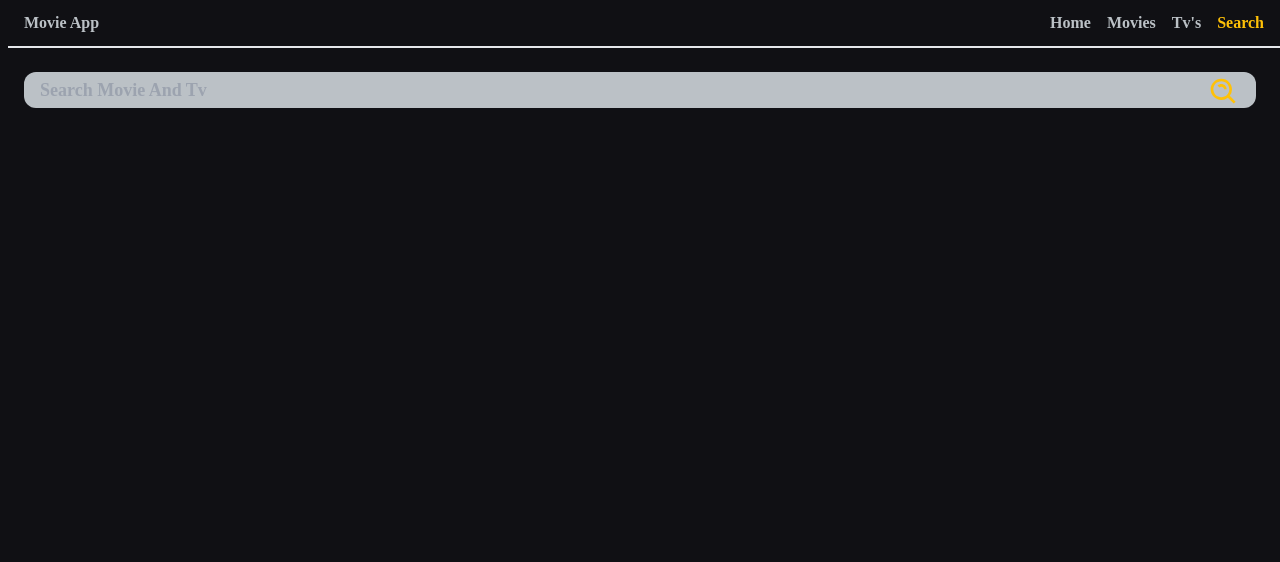
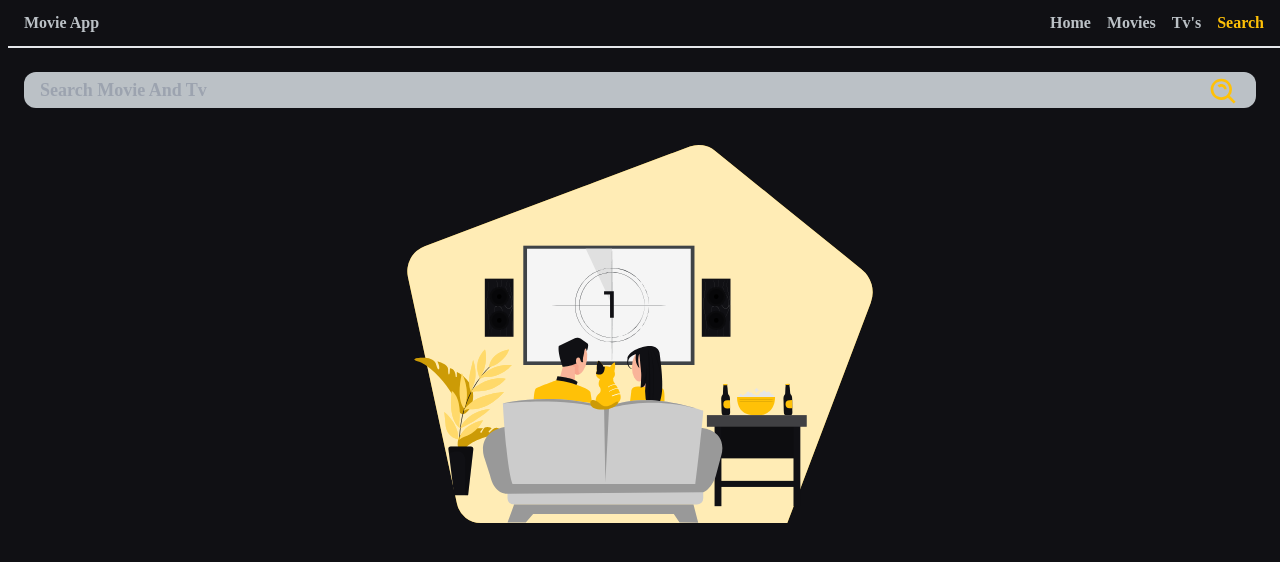
Before and after one commit to RaminMajidi/movie-app, a Next.js app: page /search in a window 1280 px wide. Shown: the top 562 px of the page. Built offline with nearby package versions, Linux system fonts and the light colour scheme.

Commit message:
Change Search Page

```diff
--- a/app/search/page.jsx
+++ b/app/search/page.jsx
@@ -8,7 +8,7 @@ const SearchPage = () => {
 
     return (
         <section className="px-4">
-            <SearchItems data={null} />
+            <SearchItems />
         </section>
 
     )
--- a/components/search/SearchItems.jsx
+++ b/components/search/SearchItems.jsx
@@ -4,13 +4,13 @@ import Input from "./Input"
 import Items from "./Items"
 import { useEffect, useState } from "react"
 import { Alert } from "../alert/Alert"
+import Image from "next/image"
 
 
 const SearchItems = () => {
     const [searchParam, setSearchParam] = useState('')
     const [data, setData] = useState()
     const [loading, setLoading] = useState(false);
-
 
     async function searchHandler() {
         setLoading(true)
@@ -51,7 +51,16 @@ const SearchItems = () => {
             />
             {loading ? (<CircleLoading />) :
                 data ? (<Items data={data} />) :
-                    (null)}
+                    (
+                        <Image
+                            className="w-[60vw] md:w-[40vw] max-w-[1000px]
+                             mt-4 mx-auto"
+                            src={"/img/Home-cinema.svg"}
+                            width={800}
+                            height={800}
+                            alt="Searc Image"
+                        />
+                    )}
 
         </section>
     )
```
Also changed, not shown: public/img/Home-cinema.svg (added), public/img/loading.png (deleted).
